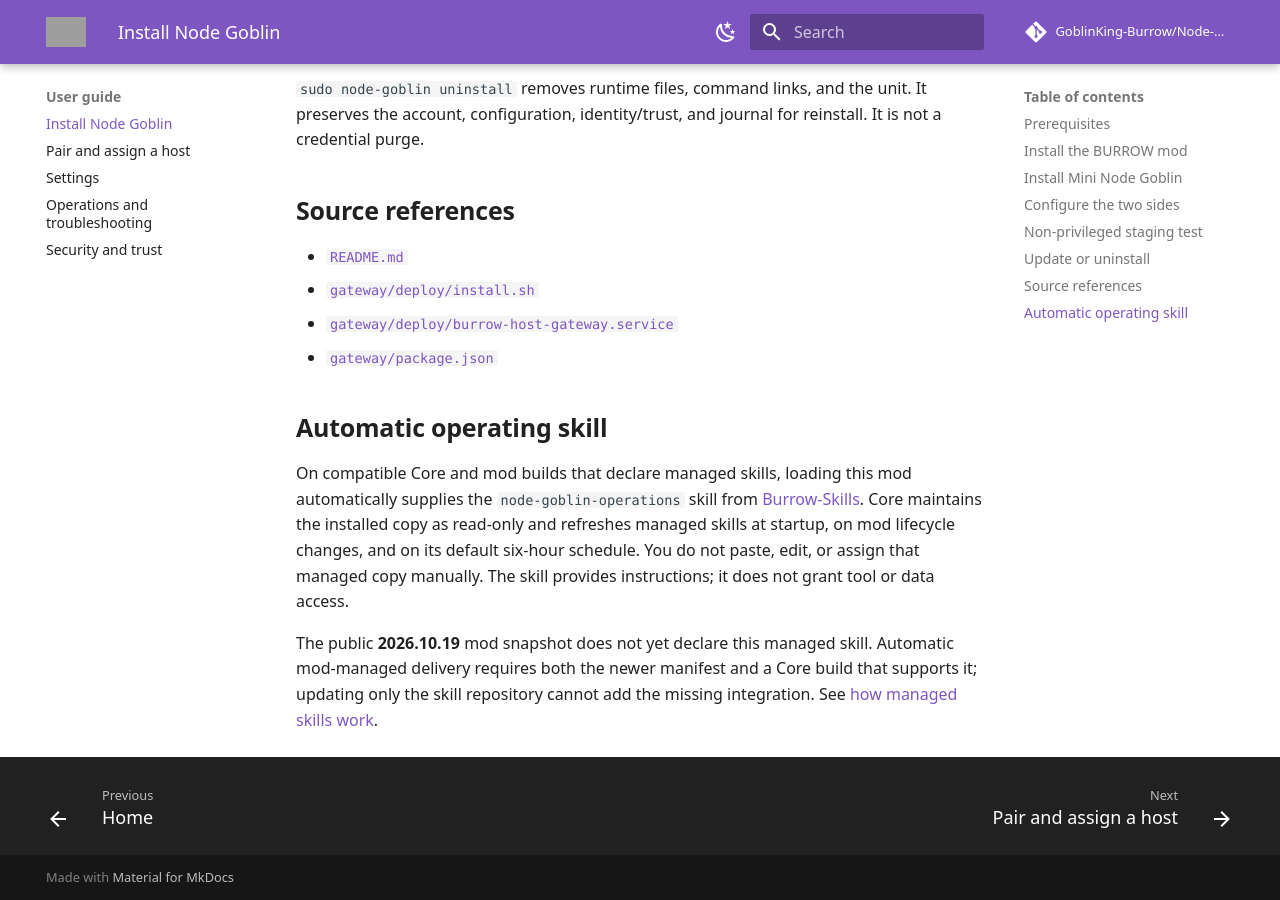
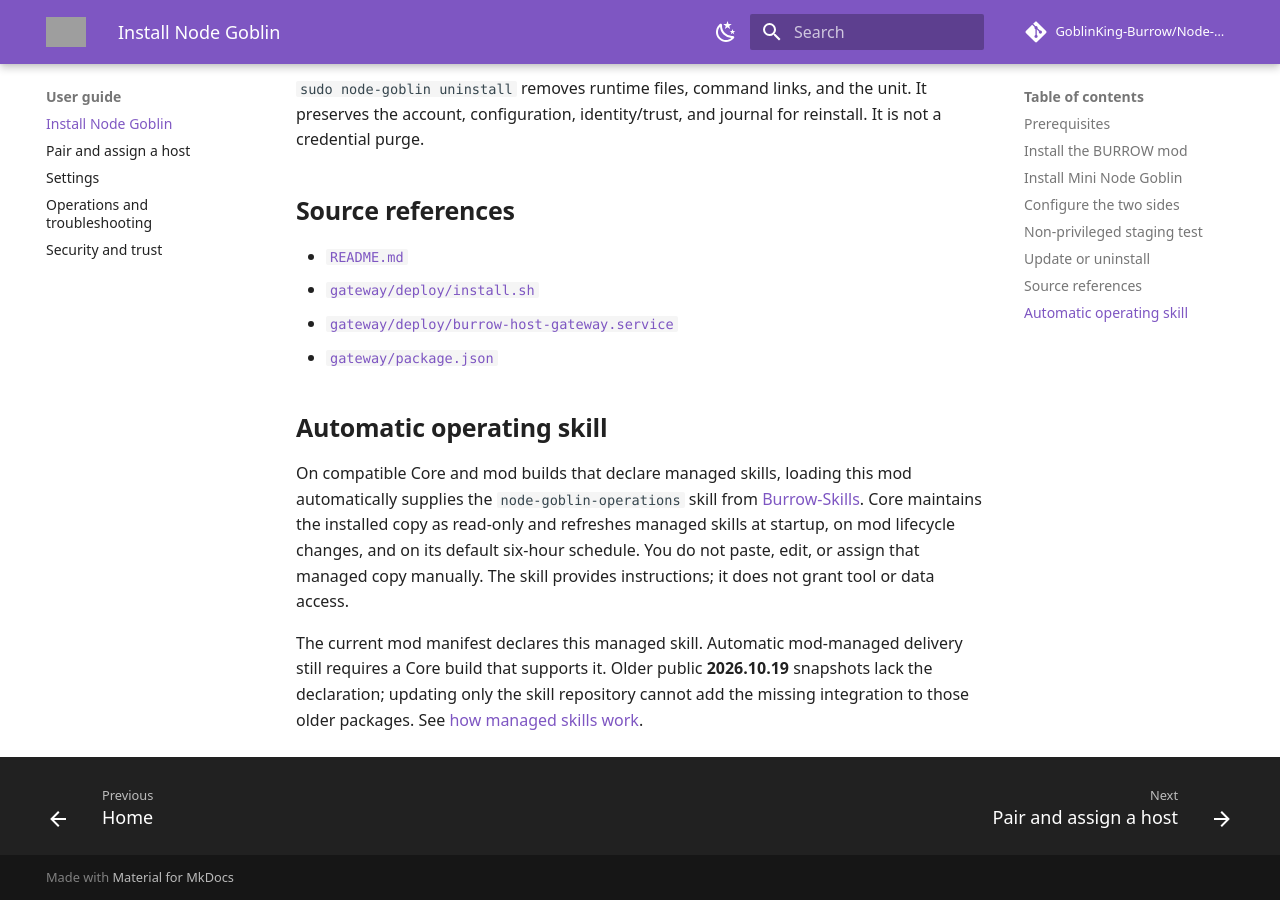
Before and after one commit to NightShaman/Node-Goblin, an MkDocs documentation site: the page built from docs/installation.md, in a window 1280 px wide and 900 px high, scrolled down 3815 px. Built offline with MkDocs 1.6.1 and Material for MkDocs 9.7.7, drawn with Linux system fonts in a browser that asks for light colours; comment, search, counter and statistics services are not loaded; grey boxes are pictures that could not be loaded.

Commit message:
docs: reconcile operator guides with current implementation [skip ci]

```diff
--- a/docs/installation.md
+++ b/docs/installation.md
@@ -113,4 +113,4 @@ For the mod, `git pull --ff-only` updates a clean checkout; then restart BURROW.
 
 On compatible Core and mod builds that declare managed skills, loading this mod automatically supplies the `node-goblin-operations` skill from [Burrow-Skills](https://github.com/GoblinKing-Burrow/Burrow-Skills/tree/main/node-goblin-operations). Core maintains the installed copy as read-only and refreshes managed skills at startup, on mod lifecycle changes, and on its default six-hour schedule. You do not paste, edit, or assign that managed copy manually. The skill provides instructions; it does not grant tool or data access.
 
-The public **2026.10.19** mod snapshot does not yet declare this managed skill. Automatic mod-managed delivery requires both the newer manifest and a Core build that supports it; updating only the skill repository cannot add the missing integration. See [how managed skills work](https://burrow-docs.blissful-psychosis.com/burrow-skills/managed-skills/).
+The current mod manifest declares this managed skill. Automatic mod-managed delivery still requires a Core build that supports it. Older public **2026.10.19** snapshots lack the declaration; updating only the skill repository cannot add the missing integration to those older packages. See [how managed skills work](https://burrow-docs.blissful-psychosis.com/burrow-skills/managed-skills/).
```
